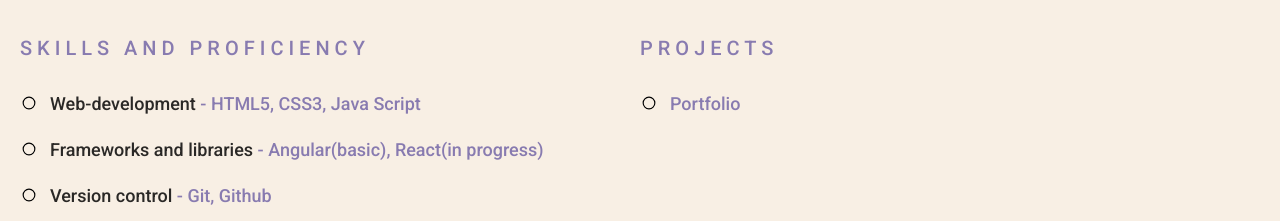
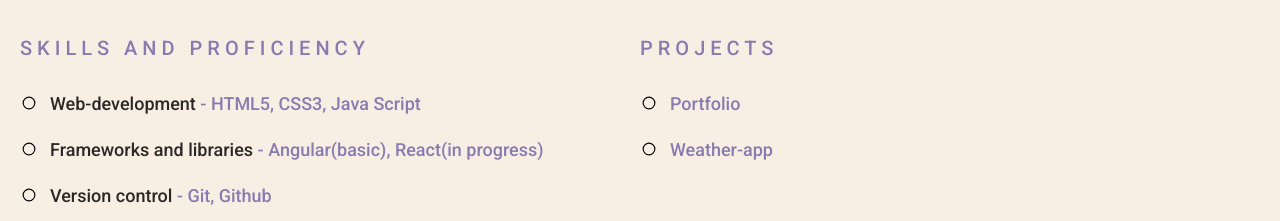
Before and after one commit to ViktoriaAfitova/cv-project, a plain HTML site: page cv/index.html in a window 1280 px wide. Shown: the part 1340-1561 px from the top of the page. Drawn offline with Linux system fonts and the light colour scheme.

Commit message:
feat: add weather-app project

```diff
--- a/cv/index.html
+++ b/cv/index.html
@@ -99,7 +99,7 @@
                 <h2 class="section-title">Projects</h2>
                 <ul>
                     <li class="section-item"><a href="https://afitovaviktoriya.github.io/portfolio-project/portfolio/"><span>Portfolio</span></a></li>
-                    <!-- <li class="section-item"><a href=""></a></li> -->
+                    <li class="section-item"><a href="https://afitovaviktoriya.github.io/weather-app/">Weather-app</a></li>
                 </ul>
             </section>
             <section class="section" id="languages">
```
